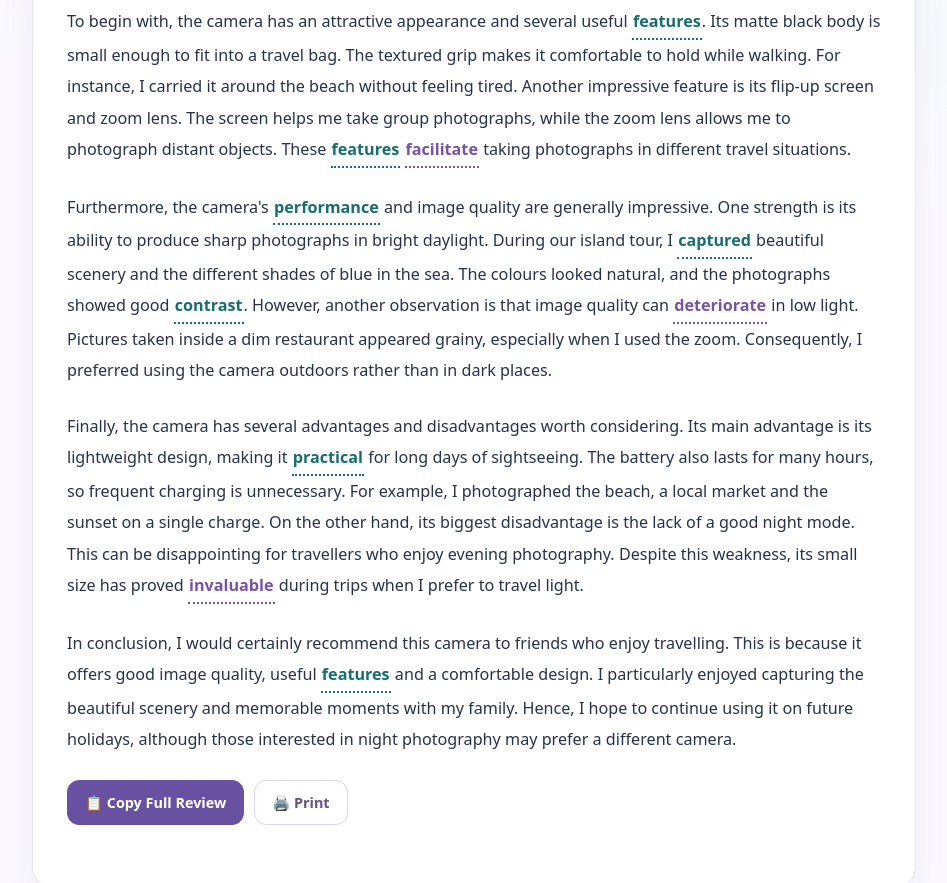
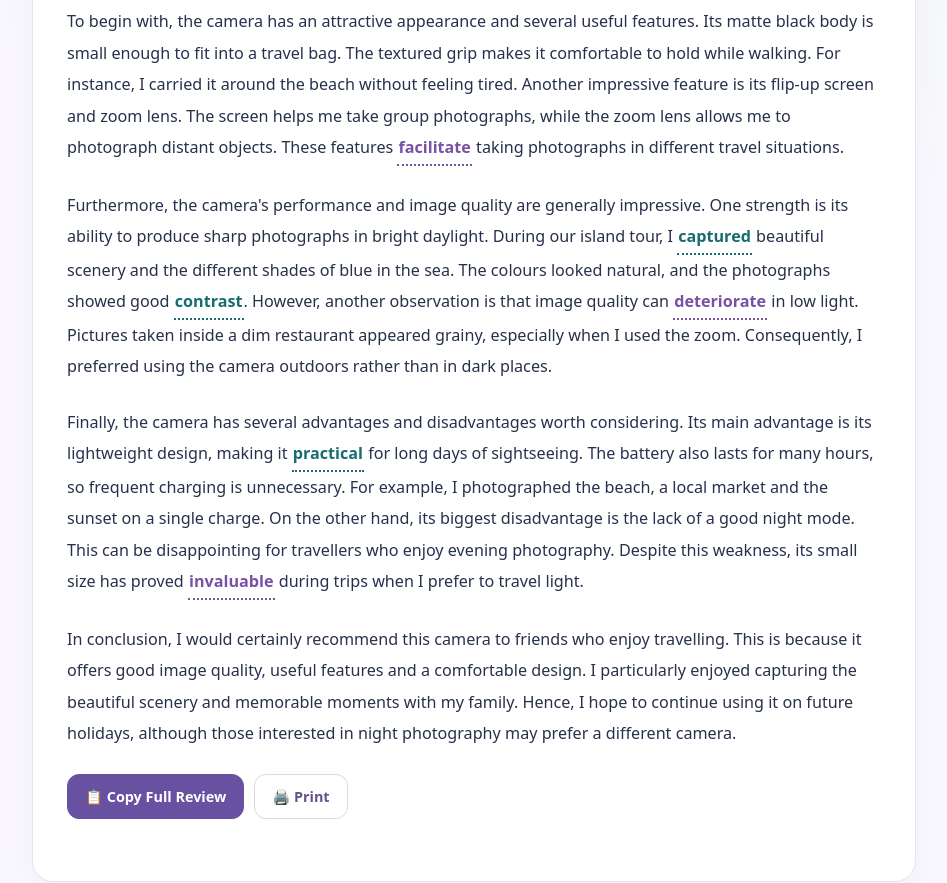
Before and after one commit to fatinlea1001/language-games, a plain HTML site: page eng-sample-essay-travel-camera-review-normal.html in a window 1280 px wide. Shown: the part 1000-1883 px from the top of the page, without its empty margins (166-1113 px from the left). Drawn offline with Linux system fonts and the light colour scheme.

Commit message:
Remove duplicate hover highlights in camera review, retain first occurrence per word

```diff
--- a/eng-sample-essay-travel-camera-review-normal.html
+++ b/eng-sample-essay-travel-camera-review-normal.html
@@ -74,10 +74,10 @@ h2{font-size:1.24rem;line-height:1.35;margin:0 0 15px;color:#373258}
 <section class="panel" aria-labelledby="questionHeading"><div class="section-label">Original Review Task</div><h2 id="questionHeading">Exam question</h2><div class="question"><p>You recently saw an advertisement in a local magazine.</p><p style="text-align:center"><strong>REVIEW WANTED :</strong></p><p>You recently bought a camera for travelling and taking photographs. Write us a review for a youth magazine. The review must include the appearance and features, performance and image quality, advantages and disadvantages. Lastly, whether you recommend it to your friends.</p><p>The best review will be published on our website.</p></div></section>
 <section class="panel" aria-labelledby="essayHeading"><div class="section-label">Complete sample review · NORMAL</div>
 <article class="sample-essay" id="sampleEssay"><h2 class="essay-title" id="essayHeading">My Travel Camera: A Review</h2><div class="essay-part"><p>Over the years, I have used my smartphone to take photographs during family holidays. Although it was convenient, I sometimes struggled to capture distant scenery clearly. Recently, I purchased a compact digital camera for a trip to Langkawi. In this review, I will discuss its appearance, <button type="button" class="word b2" data-level="B2" data-meaning="ciri-ciri / fungsi" aria-label="features (B2): ciri-ciri / fungsi" aria-expanded="false">features</button>, <button type="button" class="word b2" data-level="B2" data-meaning="prestasi" aria-label="performance (B2): prestasi" aria-expanded="false">performance</button>, advantages and disadvantages.</p></div>
-<div class="essay-part"><p>To begin with, the camera has an attractive appearance and several useful <button type="button" class="word b2" data-level="B2" data-meaning="ciri-ciri / fungsi" aria-label="features (B2): ciri-ciri / fungsi" aria-expanded="false">features</button>. Its matte black body is small enough to fit into a travel bag. The textured grip makes it comfortable to hold while walking. For instance, I carried it around the beach without feeling tired. Another impressive feature is its flip-up screen and zoom lens. The screen helps me take group photographs, while the zoom lens allows me to photograph distant objects. These <button type="button" class="word b2" data-level="B2" data-meaning="ciri-ciri / fungsi" aria-label="features (B2): ciri-ciri / fungsi" aria-expanded="false">features</button> <button type="button" class="word c1" data-level="C1" data-meaning="memudahkan" aria-label="facilitate (C1): memudahkan" aria-expanded="false">facilitate</button> taking photographs in different travel situations.</p></div>
-<div class="essay-part"><p>Furthermore, the camera&#39;s <button type="button" class="word b2" data-level="B2" data-meaning="prestasi" aria-label="performance (B2): prestasi" aria-expanded="false">performance</button> and image quality are generally impressive. One strength is its ability to produce sharp photographs in bright daylight. During our island tour, I <button type="button" class="word b2" data-level="B2" data-meaning="merakam / mengambil gambar" aria-label="captured (B2): merakam / mengambil gambar" aria-expanded="false">captured</button> beautiful scenery and the different shades of blue in the sea. The colours looked natural, and the photographs showed good <button type="button" class="word b2" data-level="B2" data-meaning="kontras / perbezaan warna atau kecerahan" aria-label="contrast (B2): kontras / perbezaan warna atau kecerahan" aria-expanded="false">contrast</button>. However, another observation is that image quality can <button type="button" class="word c1" data-level="C1" data-meaning="merosot / menjadi semakin buruk" aria-label="deteriorate (C1): merosot / menjadi semakin buruk" aria-expanded="false">deteriorate</button> in low light. Pictures taken inside a dim restaurant appeared grainy, especially when I used the zoom. Consequently, I preferred using the camera outdoors rather than in dark places.</p></div>
+<div class="essay-part"><p>To begin with, the camera has an attractive appearance and several useful features. Its matte black body is small enough to fit into a travel bag. The textured grip makes it comfortable to hold while walking. For instance, I carried it around the beach without feeling tired. Another impressive feature is its flip-up screen and zoom lens. The screen helps me take group photographs, while the zoom lens allows me to photograph distant objects. These features <button type="button" class="word c1" data-level="C1" data-meaning="memudahkan" aria-label="facilitate (C1): memudahkan" aria-expanded="false">facilitate</button> taking photographs in different travel situations.</p></div>
+<div class="essay-part"><p>Furthermore, the camera&#39;s performance and image quality are generally impressive. One strength is its ability to produce sharp photographs in bright daylight. During our island tour, I <button type="button" class="word b2" data-level="B2" data-meaning="merakam / mengambil gambar" aria-label="captured (B2): merakam / mengambil gambar" aria-expanded="false">captured</button> beautiful scenery and the different shades of blue in the sea. The colours looked natural, and the photographs showed good <button type="button" class="word b2" data-level="B2" data-meaning="kontras / perbezaan warna atau kecerahan" aria-label="contrast (B2): kontras / perbezaan warna atau kecerahan" aria-expanded="false">contrast</button>. However, another observation is that image quality can <button type="button" class="word c1" data-level="C1" data-meaning="merosot / menjadi semakin buruk" aria-label="deteriorate (C1): merosot / menjadi semakin buruk" aria-expanded="false">deteriorate</button> in low light. Pictures taken inside a dim restaurant appeared grainy, especially when I used the zoom. Consequently, I preferred using the camera outdoors rather than in dark places.</p></div>
 <div class="essay-part"><p>Finally, the camera has several advantages and disadvantages worth considering. Its main advantage is its lightweight design, making it <button type="button" class="word b2" data-level="B2" data-meaning="praktikal / berguna" aria-label="practical (B2): praktikal / berguna" aria-expanded="false">practical</button> for long days of sightseeing. The battery also lasts for many hours, so frequent charging is unnecessary. For example, I photographed the beach, a local market and the sunset on a single charge. On the other hand, its biggest disadvantage is the lack of a good night mode. This can be disappointing for travellers who enjoy evening photography. Despite this weakness, its small size has proved <button type="button" class="word c1" data-level="C1" data-meaning="amat berguna / sangat bernilai" aria-label="invaluable (C1): amat berguna / sangat bernilai" aria-expanded="false">invaluable</button> during trips when I prefer to travel light.</p></div>
-<div class="essay-part"><p>In conclusion, I would certainly recommend this camera to friends who enjoy travelling. This is because it offers good image quality, useful <button type="button" class="word b2" data-level="B2" data-meaning="ciri-ciri / fungsi" aria-label="features (B2): ciri-ciri / fungsi" aria-expanded="false">features</button> and a comfortable design. I particularly enjoyed capturing the beautiful scenery and memorable moments with my family. Hence, I hope to continue using it on future holidays, although those interested in night photography may prefer a different camera.</p></div></article><div class="toolbar"><button type="button" class="button primary" id="copyEssay">📋 Copy Full Review</button><button type="button" class="button secondary" id="printEssay">🖨️ Print</button></div><p class="copy-status" id="copyStatus" role="status" aria-live="polite"></p></section>
+<div class="essay-part"><p>In conclusion, I would certainly recommend this camera to friends who enjoy travelling. This is because it offers good image quality, useful features and a comfortable design. I particularly enjoyed capturing the beautiful scenery and memorable moments with my family. Hence, I hope to continue using it on future holidays, although those interested in night photography may prefer a different camera.</p></div></article><div class="toolbar"><button type="button" class="button primary" id="copyEssay">📋 Copy Full Review</button><button type="button" class="button secondary" id="printEssay">🖨️ Print</button></div><p class="copy-status" id="copyStatus" role="status" aria-live="polite"></p></section>
 <section class="panel vocab-reference" aria-labelledby="vocabHeading"><div class="section-label">Vocabulary reference</div><h2 id="vocabHeading">B2 and C1/C2 Word Lists</h2>
 <p>Hover, focus or tap the highlighted words in the review for Bahasa Melayu meanings.</p><h3>B2 vocabulary</h3><table class="vocab-table"><thead><tr><th>Word</th><th>Bahasa Melayu meaning</th></tr></thead><tbody><tr><td>features</td><td>ciri-ciri / fungsi</td></tr><tr><td>performance</td><td>prestasi</td></tr><tr><td>captured</td><td>merakam / mengambil gambar</td></tr><tr><td>contrast</td><td>kontras / perbezaan warna atau kecerahan</td></tr><tr><td>practical</td><td>praktikal / berguna</td></tr></tbody></table><h3>C1 vocabulary</h3><table class="vocab-table"><thead><tr><th>Word</th><th>Bahasa Melayu meaning</th></tr></thead><tbody><tr><td>facilitate</td><td>memudahkan</td></tr><tr><td>deteriorate</td><td>merosot / menjadi semakin buruk</td></tr><tr><td>invaluable</td><td>amat berguna / sangat bernilai</td></tr></tbody></table><p><strong>C2:</strong> None selected.</p></section>
 <div class="meaning-popup" id="meaningPopup" hidden role="status" aria-live="polite"></div>
```
